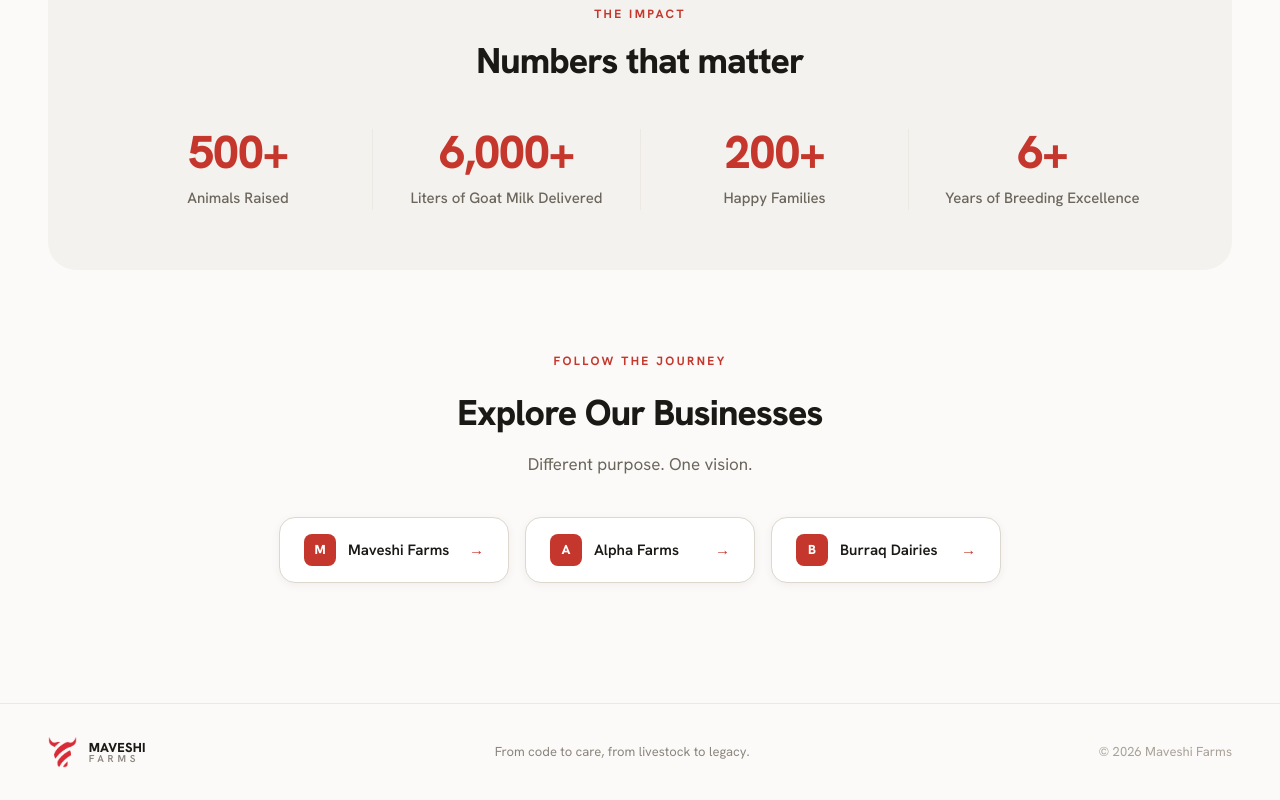
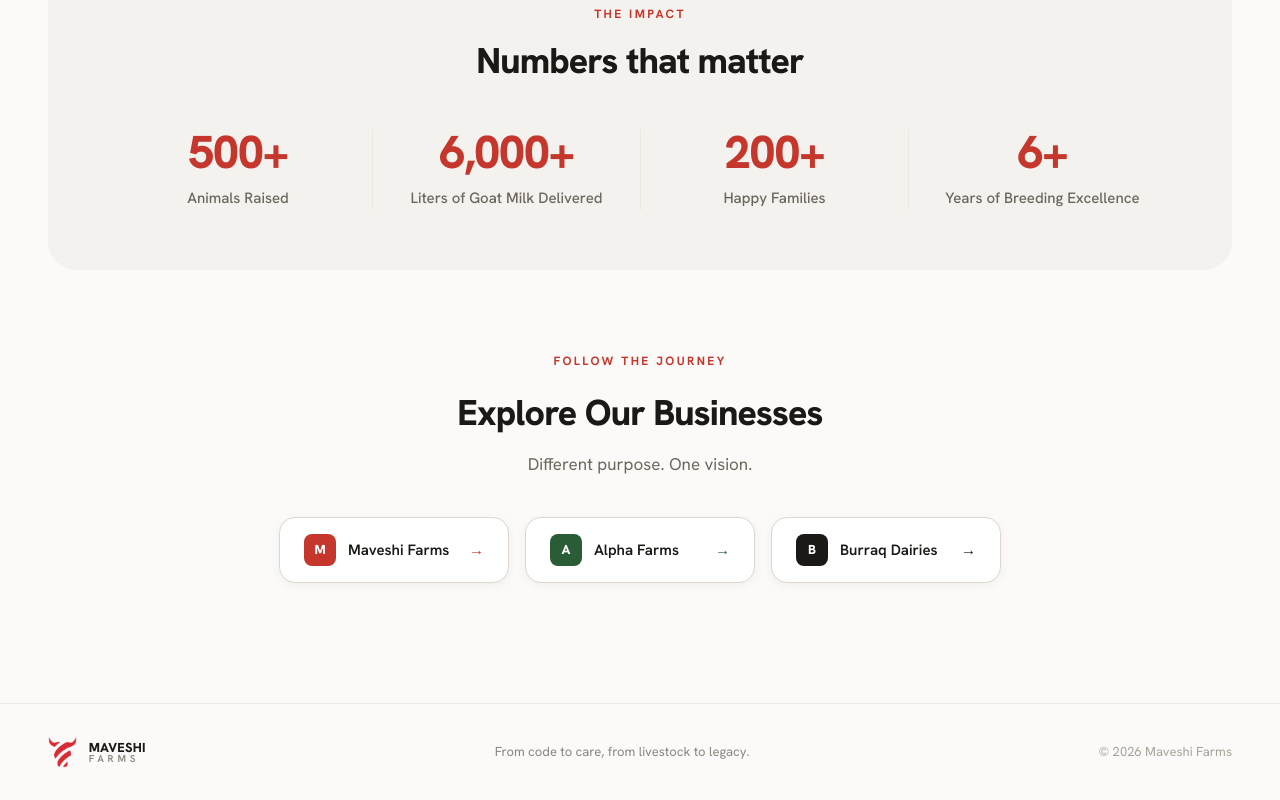
Before and after one commit to AtiqueUrRehman/maveshigroup, a Next.js app: page / in a window 1280 px wide. Shown: the part 2176-2976 px from the top of the page. Built offline with nearby package versions, Linux system fonts and the light colour scheme; no server answers; a web font is replaced by a local one.

Commit message:
Home: brand Explore Our Businesses chips by color
Color each chip's mark and arrow with its brand color — Maveshi red,
Alpha green, Burraq black.

Co-Authored-By: Claude Opus 4.8 (1M context) <noreply@anthropic.com>

```diff
--- a/app/page.tsx
+++ b/app/page.tsx
@@ -53,9 +53,9 @@ const stats = [
 ];
 
 const businessChips = [
-  { initial: "M", name: "Maveshi Farms", href: "#" },
-  { initial: "A", name: "Alpha Farms", href: "/alpha-farms" },
-  { initial: "B", name: "Burraq Dairies", href: "/burraq-dairies" },
+  { initial: "M", name: "Maveshi Farms", href: "/", color: "#C5372C" },
+  { initial: "A", name: "Alpha Farms", href: "/alpha-farms", color: "#2A5C35" },
+  { initial: "B", name: "Burraq Dairies", href: "/burraq-dairies", color: "#1a1916" },
 ];
 
 export default function Home() {
@@ -309,12 +309,12 @@ export default function Home() {
               >
                 <span
                   className="w-8 h-8 rounded-lg flex items-center justify-center text-white text-[13px] font-extrabold flex-shrink-0"
-                  style={{ background: "#C5372C" }}
+                  style={{ background: chip.color }}
                 >
                   {chip.initial}
                 </span>
                 {chip.name}
-                <span className="ml-auto" style={{ color: "#C5372C" }}>→</span>
+                <span className="ml-auto" style={{ color: chip.color }}>→</span>
               </Link>
             ))}
           </div>
```
